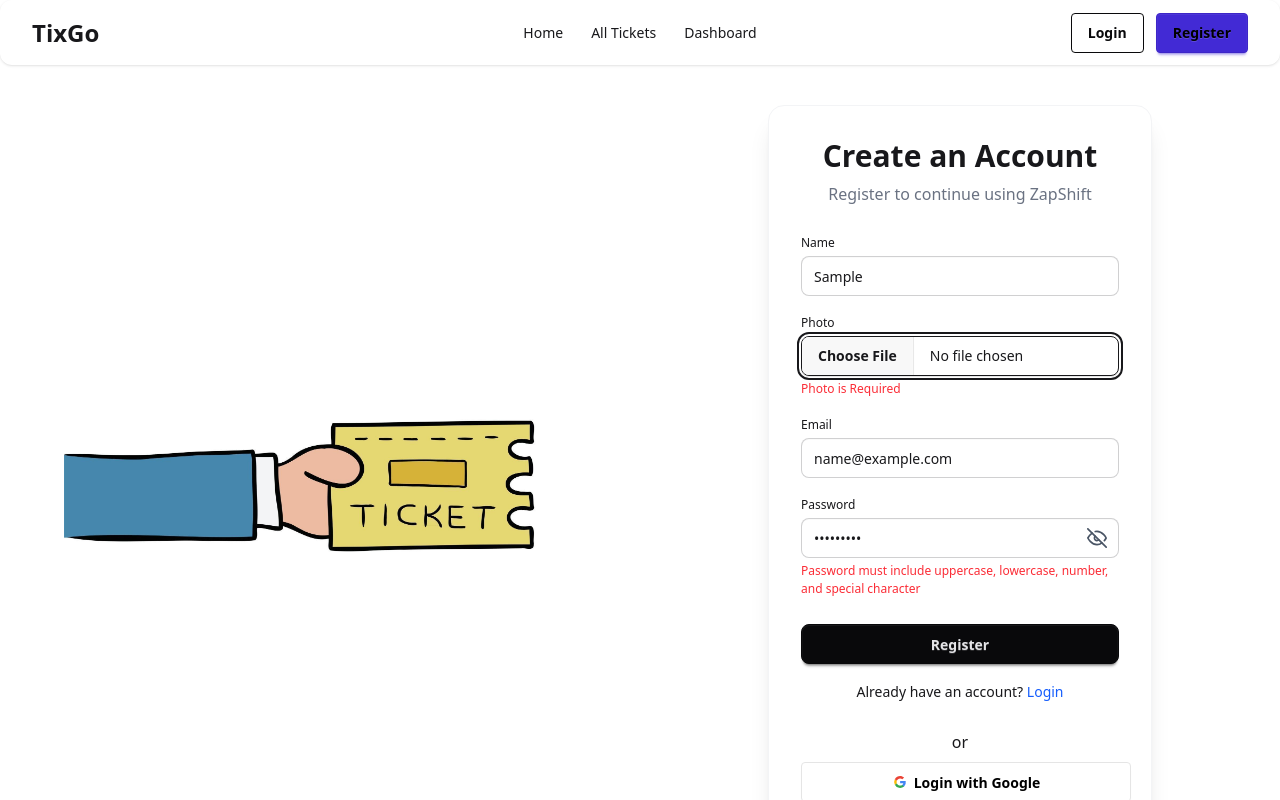
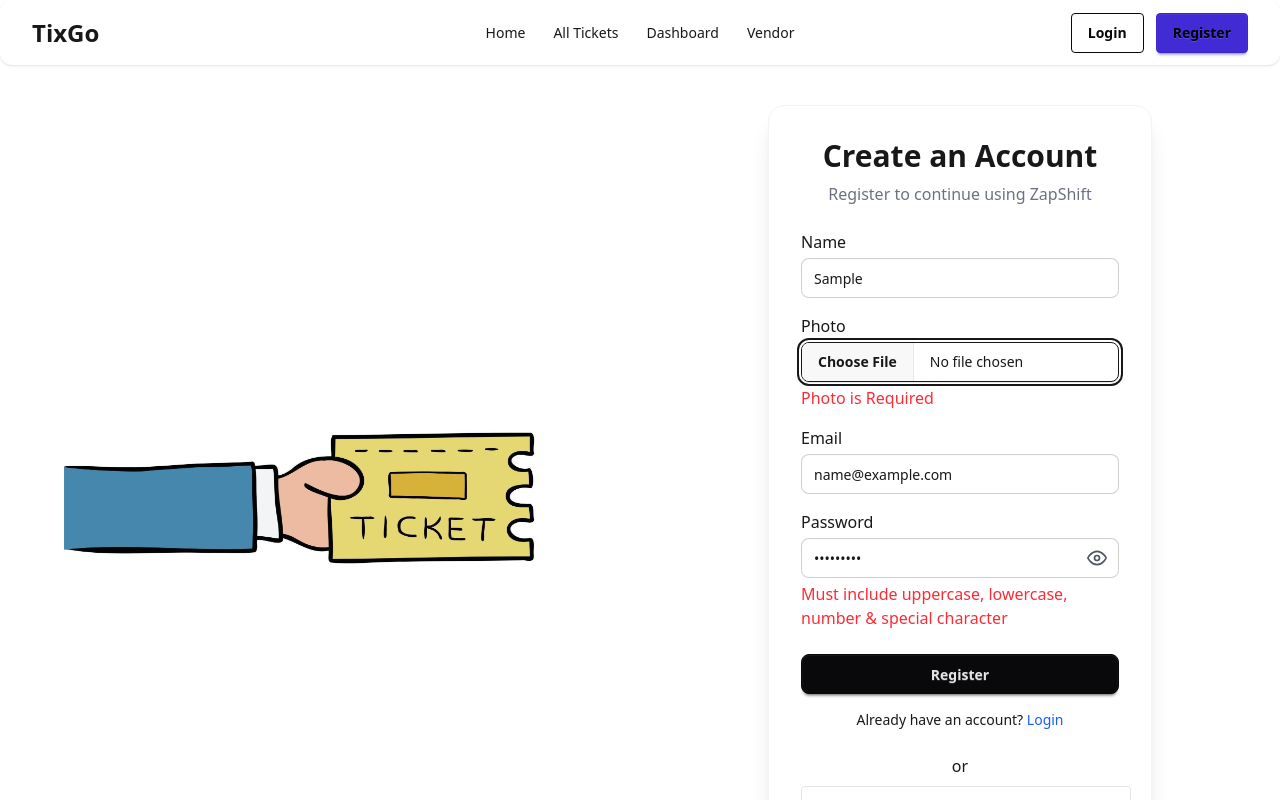
Before and after one commit to Zarif207/tixgo-client, a React (Vite) app: page /auth/register in a window 1280 px wide. Both pictures are taken after typing "Sample", "name@example.com", "Sample123" into the empty fields and a click on the button "Register". Shown: the top 800 px of the page. Built offline with nearby package versions, Linux system fonts and the light colour scheme; no server answers.

Commit message:
fixed some errors in register

```diff
--- a/src/Pages/Auth/Login.jsx
+++ b/src/Pages/Auth/Login.jsx
@@ -19,7 +19,7 @@
 
   const handleLogIn = (data) => {
     signInUser(data.email, data.password)
-      .then(() => navigate(location.state || "/"))
+      .then(() => navigate(location?.state || "/"))
       .catch((error) => console.log(error.message));
   };
 
--- a/src/Pages/Auth/Register.jsx
+++ b/src/Pages/Auth/Register.jsx
@@ -13,6 +13,7 @@
     handleSubmit,
     formState: { errors },
   } = useForm();
+
   const { userRegister, updateUserProfile } = UseAuth();
   const location = useLocation();
   const navigate = useNavigate();
@@ -20,19 +21,30 @@
 
   const [showPassword, setShowPassword] = useState(false);
 
-  const handleRegistration = (data) => {
+  const handleRegistration = async (data) => {
+    try {
       const profileImg = data.photo[0];
-    userRegister(data.email, data.password)
-      .then(() => {
+
+      // Register user in Firebase
+      await userRegister(data.email, data.password);
+
+
       const formData = new FormData();
       formData.append("image", profileImg);
 
-        const Image_API_URL = `https://api.imgbb.com/1/upload?key=${
-          import.meta.env.VITE_image_hosting_key
-        }`;
+      const imageKey = import.meta.env.VITE_IMGBB_API_KEY;
 
-        axios.post(Image_API_URL, formData).then((res) => {
-          const photoURL = res.data.data.url;
+      if (!imageKey) {
+        console.error("❌ Missing imgbb API key!");
+        alert("Image upload API key is missing. Fix your .env");
+        return;
+      }
+
+      const uploadURL = `https://api.imgbb.com/1/upload?key=${imageKey}`;
+
+      const uploadRes = await axios.post(uploadURL, formData);
+      const photoURL = uploadRes.data.data.url;
+
 
       const userInfo = {
         email: data.email,
@@ -40,41 +52,32 @@
         photoURL: photoURL,
       };
 
-          axiosSecure.post("/users", userInfo).then((res) => {
-            if (res.data.insertedId) {
-              console.log("user created in the database");
+      const dbRes = await axiosSecure.post("/users", userInfo);
+      if (dbRes.data.insertedId) {
+        console.log("User saved to DB");
       }
+
+
+      await updateUserProfile({
+        displayName: data.name,
+        photoURL: photoURL,
       });
 
-          const userProfile = {
-            displayName: data.name,
-            photoURL: photoURL,
-          };
-
-          updateUserProfile(userProfile)
-            .then(() => {
       navigate(location.state || "/");
-            })
-            .catch((error) => {
-              console.log(error.message);
-            });
-        });
-      })
-      .catch((error) => {
-        console.log(error.message);
-      });
+    } catch (error) {
+      console.log("Registration error:", error.message);
+    }
   };
 
   return (
     <div className="w-full max-w-sm mx-auto bg-white shadow-xl rounded-2xl p-8 border border-gray-100">
-      {/* Title + Subtitle (matching Login) */}
       <h3 className="text-3xl font-bold text-center mb-2">Create an Account</h3>
       <p className="text-center text-gray-500 mb-6">
         Register to continue using ZapShift
       </p>
 
       <form className="space-y-4" onSubmit={handleSubmit(handleRegistration)}>
-        <fieldset className="fieldset space-y-3">
+        <fieldset className="space-y-4">
           {/* Name */}
           <div className="flex flex-col gap-1">
             <label className="font-medium">Name</label>
@@ -134,13 +137,13 @@
                 autoComplete="new-password"
               />
 
+              {/* Eye Icon */}
               <button
                 type="button"
                 onClick={() => setShowPassword(!showPassword)}
-                aria-label={showPassword ? "Hide password" : "Show password"}
-                className="absolute right-3 top-1/2 -translate-y-1/2 z-20 text-xl text-gray-600 hover:text-gray-800"
+                className="absolute right-3 top-1/2 -translate-y-1/2 text-xl text-gray-600 hover:text-gray-800"
               >
-                {showPassword ? <FiEye /> : <FiEyeOff />}
+                {showPassword ? <FiEyeOff /> : <FiEye />}
               </button>
             </div>
 
@@ -154,18 +157,15 @@
             )}
             {errors.password?.type === "pattern" && (
               <p className="text-red-500">
-                Password must include uppercase, lowercase, number, and special
-                character
+                Must include uppercase, lowercase, number & special character
               </p>
             )}
           </div>
 
-          {/* Submit */}
           <button className="btn btn-neutral w-full rounded-lg mt-2">
             Register
           </button>
 
-          {/* Login link */}
           <p className="text-sm text-center">
             Already have an account?{" "}
             <Link
--- /dev/null
+++ b/src/Pages/Other/Vendor.jsx
@@ -0,0 +1,11 @@
+import React from 'react';
+
+const Vendor = () => {
+    return (
+        <div>
+            Vendor
+        </div>
+    );
+};
+
+export default Vendor;
--- a/src/Pages/Shared/Navbar.jsx
+++ b/src/Pages/Shared/Navbar.jsx
@@ -20,6 +20,9 @@
       </li>
       <li>
         <NavLink to="/dashboard">Dashboard</NavLink>
+      </li>
+      <li>
+        <NavLink to="/vendor">Vendor</NavLink>
       </li>
     </>
   );
--- /dev/null
+++ b/src/Routes/PrivateRoute.jsx
@@ -0,0 +1,24 @@
+import React from 'react';
+import { Navigate, useLocation } from 'react-router';
+import UseAuth from '../Hooks/UseAuth';
+
+const PrivateRoute = ({children}) => {
+     const { user, loading } = UseAuth();
+  const location = useLocation();
+
+  if (loading) {
+    return (
+      <div>
+        <span className="loading loading-spinner loading-xl"></span>
+      </div>
+    );
+  }
+
+  if (!user) {
+    return <Navigate to="/auth/login" state={{ from: location.pathname }} replace />
+  }
+
+  return children;
+};
+
+export default PrivateRoute;
--- a/src/Routes/Router.jsx
+++ b/src/Routes/Router.jsx
@@ -5,6 +5,8 @@
 import AuthLayout from "../Layouts/AuthLayout";
 import Login from "../Pages/Auth/Login";
 import Register from "../Pages/Auth/Register";
+import Vendor from "../Pages/Other/Vendor";
+import PrivateRoute from "./PrivateRoute";
 
 export const router = createBrowserRouter([
   {
@@ -22,6 +24,12 @@
       {
         path: "/dashboard",
         element: <Home />,
+      },
+      {
+        path: "/vendor",
+        element: <PrivateRoute>
+            <Vendor/>
+        </PrivateRoute>
       },
     ],
   },
```
Lines whose indentation alone changed are shown as unchanged.
